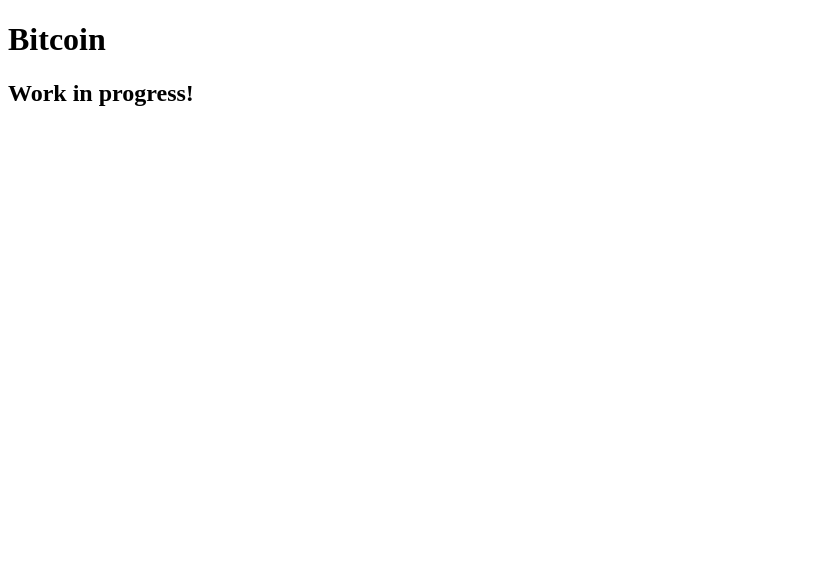
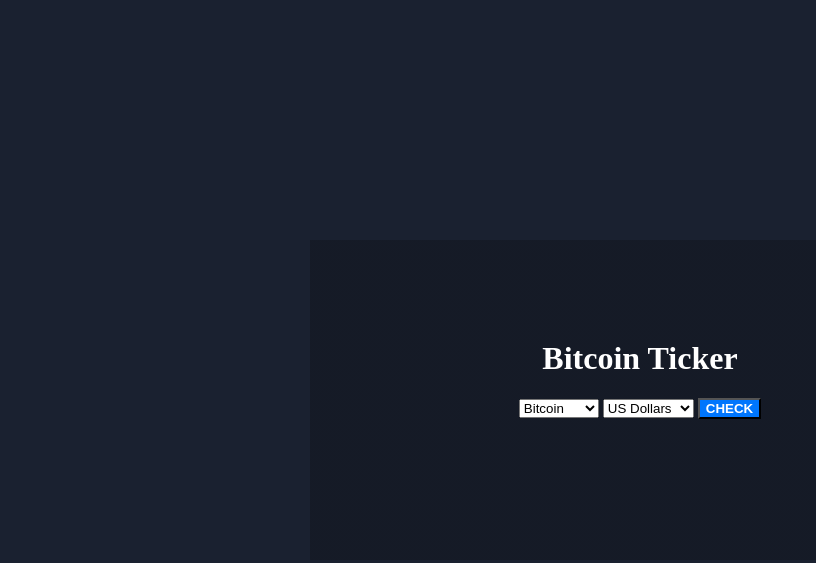
Before and after one commit to DundarKoray/Node__API__BitCoin-Ticker, a website: page index.html in a window 1280 px wide. Shown: the whole page, without its empty margins (0-816 px from the left). Drawn offline with Linux system fonts and the light colour scheme.

```diff
--- a/index.html
+++ b/index.html
@@ -4,10 +4,30 @@
     <meta charset="UTF-8">
     <meta name="viewport" content="width=device-width, initial-scale=1.0">
     <meta http-equiv="X-UA-Compatible" content="ie=edge">
-    <title>Bitcoin</title>
+    <title>Bitcoin Ticker</title>
+    <link rel="stylesheet" type="text/css" href="./style.css">
 </head>
 <body>
-    <h1>Bitcoin</h1>
-    <h2>Work in progress!</h2>
+
+    <div class="wrapper">
+        <h1>Bitcoin Ticker</h1>
+        <form action="/" method="post">
+
+            <select name="crypto">
+                <option value="BTC">Bitcoin</option>
+                <option value="ETH">Ethereum</option>
+                <option value="LTC">Litecoins</option>
+            </select>
+
+            <select name="fiat">
+                <option value="USD">US Dollars</option>
+                <option value="GBP">GB Pounds</option>
+                <option value="EUR">EU Euros</option>
+            </select>
+
+            <button type="submit" name="button">Check</button>
+
+        </form>
+    </div>
 </body>
 </html>
--- /dev/null
+++ b/style.css
@@ -0,0 +1,34 @@
+.wrapper{
+    width: 50%;
+    height: 300px;
+    margin: 0 auto;
+    text-align: center;
+    background: linear-gradient(rgba(0,0,0,0.2), rgba(0,0,0,0.2));
+    padding: 10px;
+    position: absolute;
+    top: 50%;
+    left: 50%;
+    transform: translate(-50%, -50%);
+}
+
+body{
+    height: 100vh;
+    background: #1A2130;
+
+}
+
+form{
+    margin-bottom: 20px;
+}
+
+h1{
+    margin-top: 90px;
+    color: white;
+}
+
+button{
+    background: rgb(0, 118, 253);
+    text-transform: uppercase;
+    color: white;
+    font-weight: bold;
+}
```
Also changed, not shown: index.js (added, +24 -0 lines), package.json (added, +24 -0 lines), assets/heroImage.jpg (added), 1 other file.
